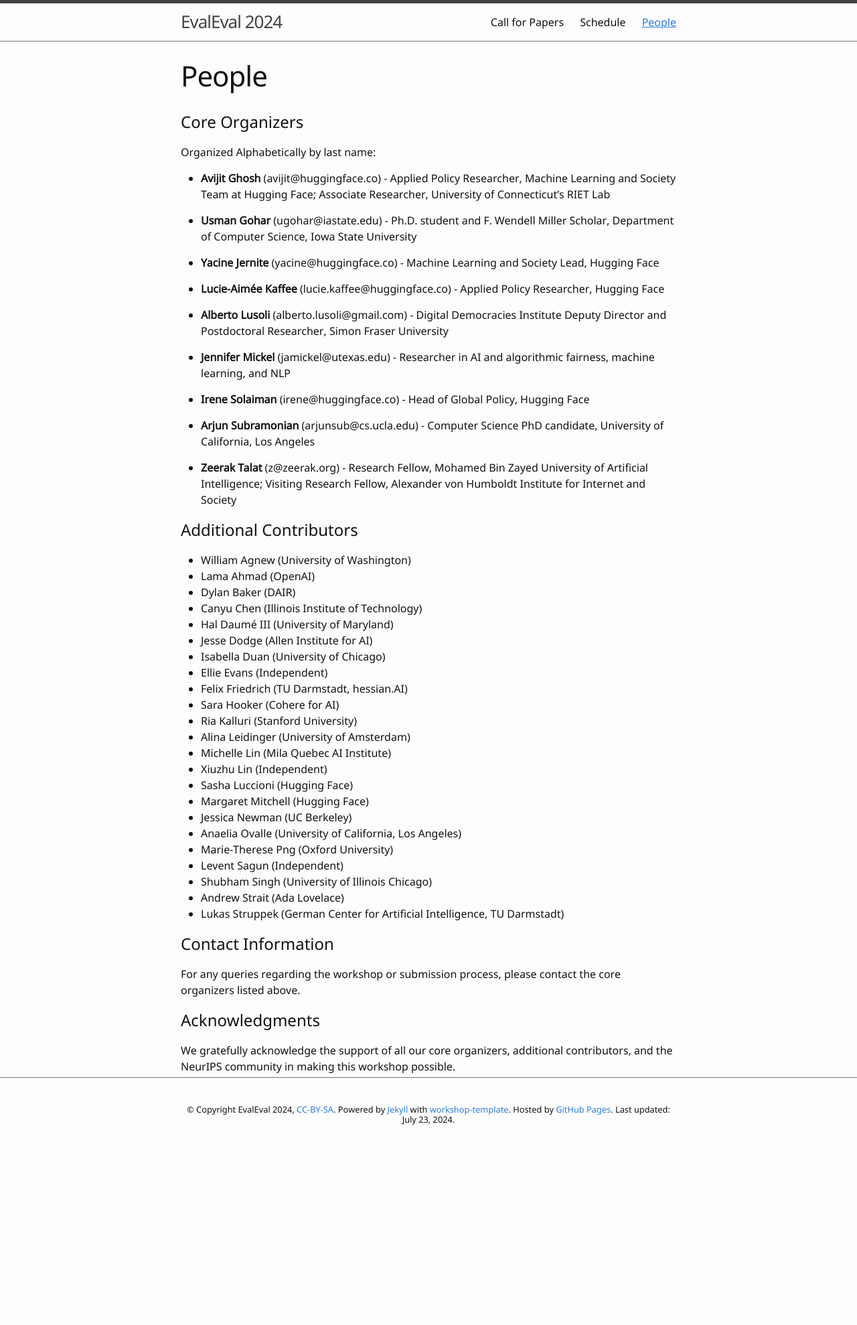
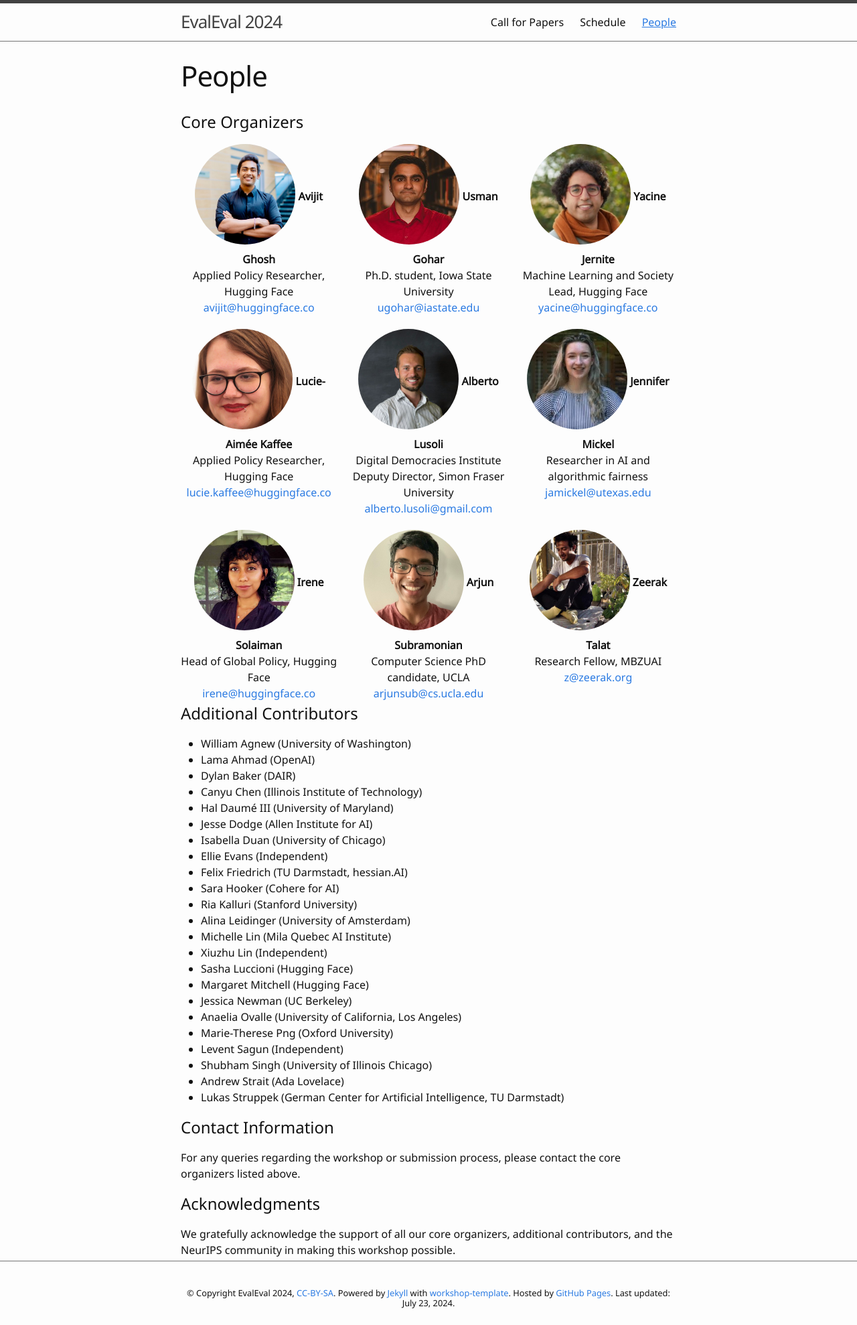
Before and after one commit to aaai-fidu-lab/aaai-fidu-lab.github.io, a Jekyll site: the page built from people.md, in a window 1280 px wide. Shown: the whole page at 67% size. Built offline with Jekyll 4.4.1, drawn with Linux system fonts in a browser that asks for light colours; our own code applies the rules of GitHub Pages for plain Markdown files; before the commit the page ends 1704 px from its top, so only the background shows below that.

Commit message:
Update people.md

```diff
--- a/people.md
+++ b/people.md
@@ -3,27 +3,82 @@ title: People
 nav: true
 ---
 
+<style>
+.organizer-grid {
+  display: grid;
+  grid-template-columns: repeat(auto-fill, minmax(200px, 1fr));
+  gap: 20px;
+}
+.organizer-card {
+  text-align: center;
+}
+.organizer-photo {
+  width: 150px;
+  height: 150px;
+  border-radius: 50%;
+  object-fit: cover;
+  margin-bottom: 10px;
+}
+</style>
+
 # Core Organizers
 
-Organized Alphabetically by last name:
-
-- **Avijit Ghosh** (avijit@huggingface.co) - Applied Policy Researcher, Machine Learning and Society Team at Hugging Face; Associate Researcher, University of Connecticut's RIET Lab
-
-- **Usman Gohar** (ugohar@iastate.edu) - Ph.D. student and F. Wendell Miller Scholar, Department of Computer Science, Iowa State University
-
-- **Yacine Jernite** (yacine@huggingface.co) - Machine Learning and Society Lead, Hugging Face
-
-- **Lucie-Aimée Kaffee** (lucie.kaffee@huggingface.co) - Applied Policy Researcher, Hugging Face
-
-- **Alberto Lusoli** (alberto.lusoli@gmail.com) - Digital Democracies Institute Deputy Director and Postdoctoral Researcher, Simon Fraser University
-
-- **Jennifer Mickel** (jamickel@utexas.edu) - Researcher in AI and algorithmic fairness, machine learning, and NLP
-
-- **Irene Solaiman** (irene@huggingface.co) - Head of Global Policy, Hugging Face
-
-- **Arjun Subramonian** (arjunsub@cs.ucla.edu) - Computer Science PhD candidate, University of California, Los Angeles
-
-- **Zeerak Talat** (z@zeerak.org) - Research Fellow, Mohamed Bin Zayed University of Artificial Intelligence; Visiting Research Fellow, Alexander von Humboldt Institute for Internet and Society
+<div class="organizer-grid">
+  <div class="organizer-card">
+    <img src="images/avijit-ghosh.jpg" alt="Avijit Ghosh" class="organizer-photo">
+    <strong>Avijit Ghosh</strong><br>
+    Applied Policy Researcher, Hugging Face<br>
+    <a href="mailto:avijit@huggingface.co">avijit@huggingface.co</a>
+  </div>
+  <div class="organizer-card">
+    <img src="images/usman-gohar.jpg" alt="Usman Gohar" class="organizer-photo">
+    <strong>Usman Gohar</strong><br>
+    Ph.D. student, Iowa State University<br>
+    <a href="mailto:ugohar@iastate.edu">ugohar@iastate.edu</a>
+  </div>
+  <div class="organizer-card">
+    <img src="images/yacine-jernite.jpg" alt="Yacine Jernite" class="organizer-photo">
+    <strong>Yacine Jernite</strong><br>
+    Machine Learning and Society Lead, Hugging Face<br>
+    <a href="mailto:yacine@huggingface.co">yacine@huggingface.co</a>
+  </div>
+  <div class="organizer-card">
+    <img src="images/lucie-aimee-kaffee.jpg" alt="Lucie-Aimée Kaffee" class="organizer-photo">
+    <strong>Lucie-Aimée Kaffee</strong><br>
+    Applied Policy Researcher, Hugging Face<br>
+    <a href="mailto:lucie.kaffee@huggingface.co">lucie.kaffee@huggingface.co</a>
+  </div>
+  <div class="organizer-card">
+    <img src="images/alberto-lusoli.jpg" alt="Alberto Lusoli" class="organizer-photo">
+    <strong>Alberto Lusoli</strong><br>
+    Digital Democracies Institute Deputy Director, Simon Fraser University<br>
+    <a href="mailto:alberto.lusoli@gmail.com">alberto.lusoli@gmail.com</a>
+  </div>
+  <div class="organizer-card">
+    <img src="images/jennifer-mickel.jpg" alt="Jennifer Mickel" class="organizer-photo">
+    <strong>Jennifer Mickel</strong><br>
+    Researcher in AI and algorithmic fairness<br>
+    <a href="mailto:jamickel@utexas.edu">jamickel@utexas.edu</a>
+  </div>
+  <div class="organizer-card">
+    <img src="images/irene-solaiman.jpg" alt="Irene Solaiman" class="organizer-photo">
+    <strong>Irene Solaiman</strong><br>
+    Head of Global Policy, Hugging Face<br>
+    <a href="mailto:irene@huggingface.co">irene@huggingface.co</a>
+  </div>
+  <div class="organizer-card">
+    <img src="images/arjun-subramonian.jpg" alt="Arjun Subramonian" class="organizer-photo">
+    <strong>Arjun Subramonian</strong><br>
+    Computer Science PhD candidate, UCLA<br>
+    <a href="mailto:arjunsub@cs.ucla.edu">arjunsub@cs.ucla.edu</a>
+  </div>
+  <div class="organizer-card">
+    <img src="images/zeerak-talat.jpg" alt="Zeerak Talat" class="organizer-photo">
+    <strong>Zeerak Talat</strong><br>
+    Research Fellow, MBZUAI<br>
+    <a href="mailto:z@zeerak.org">z@zeerak.org</a>
+  </div>
+</div>
 
 # Additional Contributors
 
```
